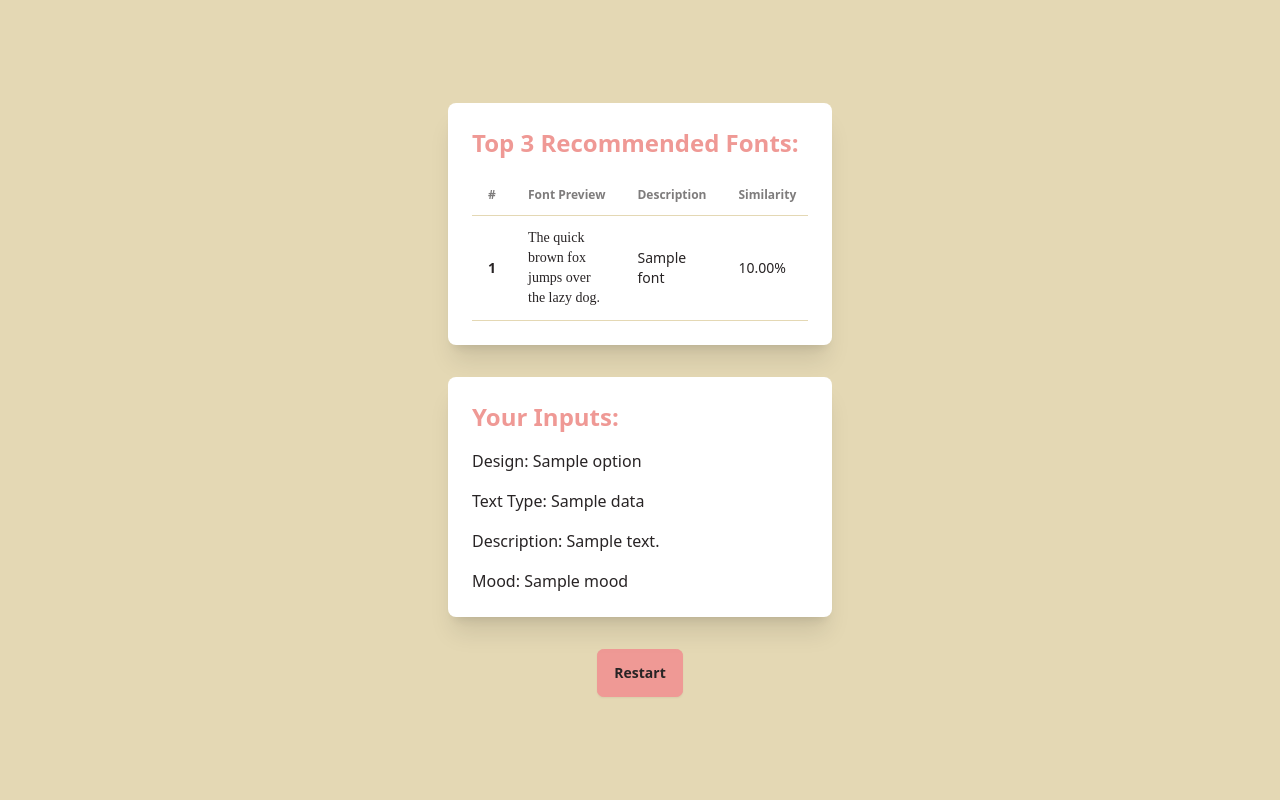
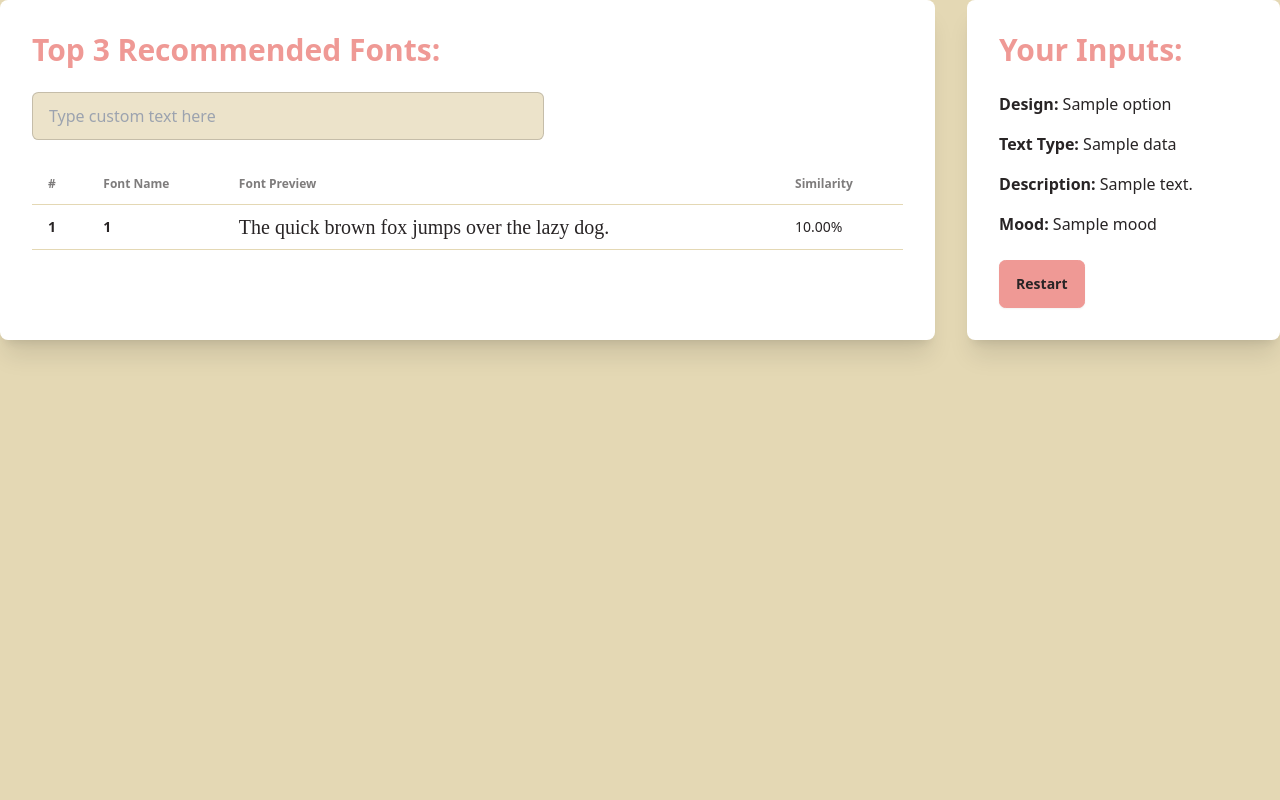
Before and after one commit to fontelier-AI/fontelier-ai, a Flask app: template templates/result.html in a window 1280 px wide. Run offline with Flask 3, Linux system fonts and the light colour scheme; the template is opened without the code that fills it: most values are stand-ins (such as "Sample title", 1, 10 or a date in 2020); some libraries are stand-ins or nearby versions; some web fonts are replaced.

Commit message:
call openai api to clean up user input, add preview functionality

```diff
--- a/app.py
+++ b/app.py
@@ -36,17 +36,42 @@ def load_font_embeddings():
             })
     return font_data
 
-# Get embedding from OpenAI's API for user input
-def get_openai_embedding(user_input):
+# Step 1: Clean and extract meaning using GPT-3.5
+def clean_and_extract_meaning(user_input):
+    try:
+        response = openai.ChatCompletion.create(
+            model="gpt-3.5-turbo",
+            messages=[
+                {
+                    "role": "system",
+                    "content": "You are an expert at extracting meaning from text. Clean, simplify, and summarize the following user input, focusing on key themes, mood, and use case. Format the final output in 5 key words."
+                },
+                {
+                    "role": "user",
+                    "content": user_input
+                }
+            ]
+        )
+        cleaned_input = response.choices[0].message['content'].strip()
+        print(f"Cleaned Input: {cleaned_input}")  # For debugging
+        return cleaned_input
+
+    except Exception as e:
+        print(f"Error in cleaning input: {e}")
+        return user_input  # Fall back to original input if GPT fails
+
+# Step 2: Generate embedding using text-embedding-ada-002
+def get_openai_embedding(cleaned_input):
     try:
         response = openai.Embedding.create(
-            input=user_input,
+            input=cleaned_input,
             model="text-embedding-ada-002"
         )
         embedding = response['data'][0]['embedding']
-        return np.array(embedding)  # Convert to numpy array for cosine similarity
+        return np.array(embedding)  # Convert to numpy array
+
     except Exception as e:
-        print(f"Failed to generate embedding: {e}")
+        print(f"Error generating embedding: {e}")
         return None
 
 # Calculate cosine similarity between two vectors
@@ -85,7 +110,6 @@ def step4():
         return redirect(url_for('result'))
     return render_template('step4.html')
 
-# Route to generate and display recommendations
 # @app.route('/result', methods=['GET', 'POST'])
 # def result():
 #     if request.method == 'POST':
@@ -98,17 +122,20 @@ def step4():
 #     user_embedding = get_openai_embedding(user_input)
 
 #     if user_embedding is None:
-#         return render_template('result.html', data=user_data, api_result=[{
-#             "name": "Error",
-#             "description": "Failed to generate recommendations."
-#         }])
+#         return render_template('result.html', data=user_data, api_result=[
+#             {"name": "Error", "description": "Failed to generate recommendations.", "similarity": 0.0}
+#         ])
 
 #     # Load font embeddings
 #     font_data = load_font_embeddings()
 
 #     # Calculate cosine similarity for each font
 #     similarities = [
-#         (font["name"], font["description"], cosine_similarity(user_embedding, font["embedding"]))
+#         (
+#             font["name"],
+#             font["description"],
+#             cosine_similarity(user_embedding, font["embedding"])
+#         )
 #         for font in font_data
 #     ]
 
@@ -124,10 +151,13 @@ def result():
         return redirect(url_for('index'))
 
     # Combine user input into a single string
-    user_input = f"{user_data['option']} {user_data['heading_type']} {user_data['description']} {user_data['mood']}"
+    user_input = f"{user_data.get('option', '')} {user_data.get('heading_type', '')} {user_data.get('description', '')} {user_data.get('mood', '')}".strip()
 
-    # Generate embedding from OpenAI
-    user_embedding = get_openai_embedding(user_input)
+    # Step 1: Clean and extract meaning from user input
+    cleaned_input = clean_and_extract_meaning(user_input)
+
+    # Step 2: Generate embedding from OpenAI
+    user_embedding = get_openai_embedding(cleaned_input)
 
     if user_embedding is None:
         return render_template('result.html', data=user_data, api_result=[
--- a/templates/result.html
+++ b/templates/result.html
@@ -18,36 +18,46 @@
         };
     </script>
 
-    <!-- Dynamic Google Fonts -->
+    <!-- Load Google Fonts dynamically -->
     {% for font in api_result %}
     <link href="https://fonts.googleapis.com/css2?family={{ font[0] | replace(' ', '+') }}&display=swap" rel="stylesheet">
     {% endfor %}
 </head>
 
-<body class="bg-base-200 min-h-screen flex flex-col items-center justify-center space-y-8">
+<body class="bg-base-200 min-h-screen">
+    <div class="container mx-auto flex flex-col lg:flex-row space-y-8 lg:space-y-0 lg:space-x-8">
 
-    <div class="card w-96 bg-white shadow-xl p-6 rounded-lg space-y-4">
-        <h2 class="text-2xl font-bold text-primary text-left">Top 3 Recommended Fonts:</h2>
+        <!-- Fonts Section (75%) -->
+        <div class="w-full lg:w-3/4 bg-white shadow-xl p-8 rounded-lg space-y-6">
+            <h2 class="text-3xl font-bold text-primary text-left">Top 3 Recommended Fonts:</h2>
 
+            <!-- Custom Text Input for Preview -->
+            <div class="mb-4">
+                <input type="text" id="customText" placeholder="Type custom text here"
+                       class="input input-bordered w-full max-w-lg"
+                       oninput="updatePreviews()" />
+            </div>
+
+            <!-- Table to Display Fonts -->
             <div class="overflow-x-auto">
-            <table class="table">
+                <table class="table w-full">
                     <thead>
                         <tr>
-                        <th>#</th>
-                        <th>Font Preview</th>
-                        <th>Description</th>
-                        <th>Similarity</th>
+                            <th class="text-left">#</th>
+                            <th class="text-left">Font Name</th>
+                            <th class="text-left">Font Preview</th>
+                            <th class="text-left">Similarity</th>
                         </tr>
                     </thead>
                     <tbody>
                         {% for font in api_result %}
                         <tr class="hover">
                             <th>{{ loop.index }}</th>
-                        <td style="font-family: '{{ font[0] }}';">
+                            <td class="font-semibold">{{ font[0] }}</td>
+                            <td style="font-family: '{{ font[0] }}'; font-size: 1.25rem;" class="preview">
                                 The quick brown fox jumps over the lazy dog.
                             </td>
-                        <td>{{ font[1] }}</td>
-                        <td>{{ "%.2f" | format(font[2] * 100) }}%</td> <!-- Display similarity as a percentage -->
+                            <td>{{ "%.2f" | format(font[2] * 100) }}%</td>
                         </tr>
                         {% endfor %}
                     </tbody>
@@ -55,22 +65,37 @@
             </div>
         </div>
 
-    <div class="card w-96 bg-white shadow-xl p-6 rounded-lg space-y-4">
-        <h2 class="text-2xl font-bold text-primary text-left">Your Inputs:</h2>
+        <!-- User Inputs Section (25%) -->
+        <div class="w-full lg:w-1/4 bg-white shadow-xl p-8 rounded-lg space-y-6">
+            <h2 class="text-3xl font-bold text-primary text-left">Your Inputs:</h2>
             <ul class="list-none space-y-4">
-            <li>Design: {{ data.get('option', 'N/A') }}</li>
-            <li>Text Type: {{ data.get('heading_type', 'N/A') }}</li>
-            <li>Description: {{ data.get('description', 'N/A') }}</li>
-            <li>Mood: {{ data.get('mood', 'N/A') }}</li>
+                <li><strong>Design:</strong> {{ data.get('option', 'N/A') }}</li>
+                <li><strong>Text Type:</strong> {{ data.get('heading_type', 'N/A') }}</li>
+                <li><strong>Description:</strong> {{ data.get('description', 'N/A') }}</li>
+                <li><strong>Mood:</strong> {{ data.get('mood', 'N/A') }}</li>
             </ul>
-    </div>
 
-    <form method="POST">
+            <form method="POST" class="mt-4">
                 <button type="submit" class="btn btn-primary transition-transform">
                     Restart
                 </button>
             </form>
+        </div>
 
+    </div>
+
+    <script>
+        // Function to update font previews dynamically with custom text
+        function updatePreviews() {
+            const customText = document.getElementById('customText').value ||
+                               "The quick brown fox jumps over the lazy dog.";
+            const previews = document.querySelectorAll('.preview');
+
+            previews.forEach(preview => {
+                preview.textContent = customText;
+            });
+        }
+    </script>
 </body>
 
 </html>
```
Also changed, not shown: generate_embeddings.py (+93 -36 lines). Lines whose indentation alone changed are shown as unchanged.
